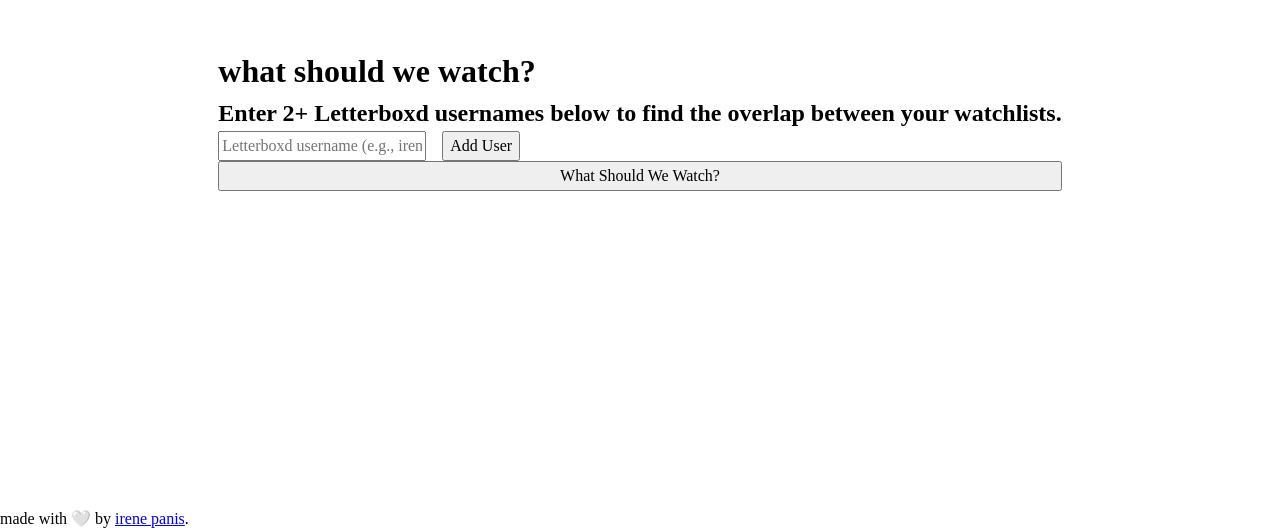
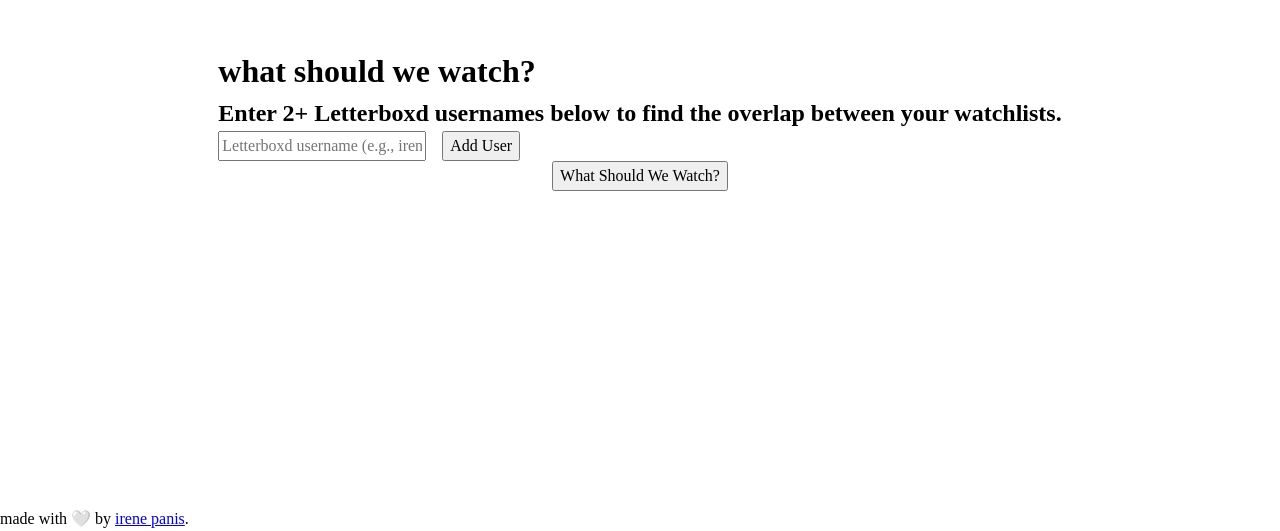
Before and after one commit to irene-panis/whatshouldwewatch, a React (Vite) app in the folder client/: page / in a window 1280 px wide. Shown: the part 269-800 px from the top of the page. Built offline with nearby package versions, Linux system fonts and the light colour scheme.

Commit message:
center submit button

```diff
--- a/client/src/components/SubmitUsers/SubmitUsers.css
+++ b/client/src/components/SubmitUsers/SubmitUsers.css
@@ -0,0 +1,3 @@
+.submit-btn {
+  align-self: center;
+}
--- a/client/src/components/SubmitUsers/SubmitUsers.jsx
+++ b/client/src/components/SubmitUsers/SubmitUsers.jsx
@@ -4,6 +4,7 @@
   return (
     <button
       type="button"
+      className="submit-btn"
       onClick={onSubmit}
     >
       What Should We Watch?
```
